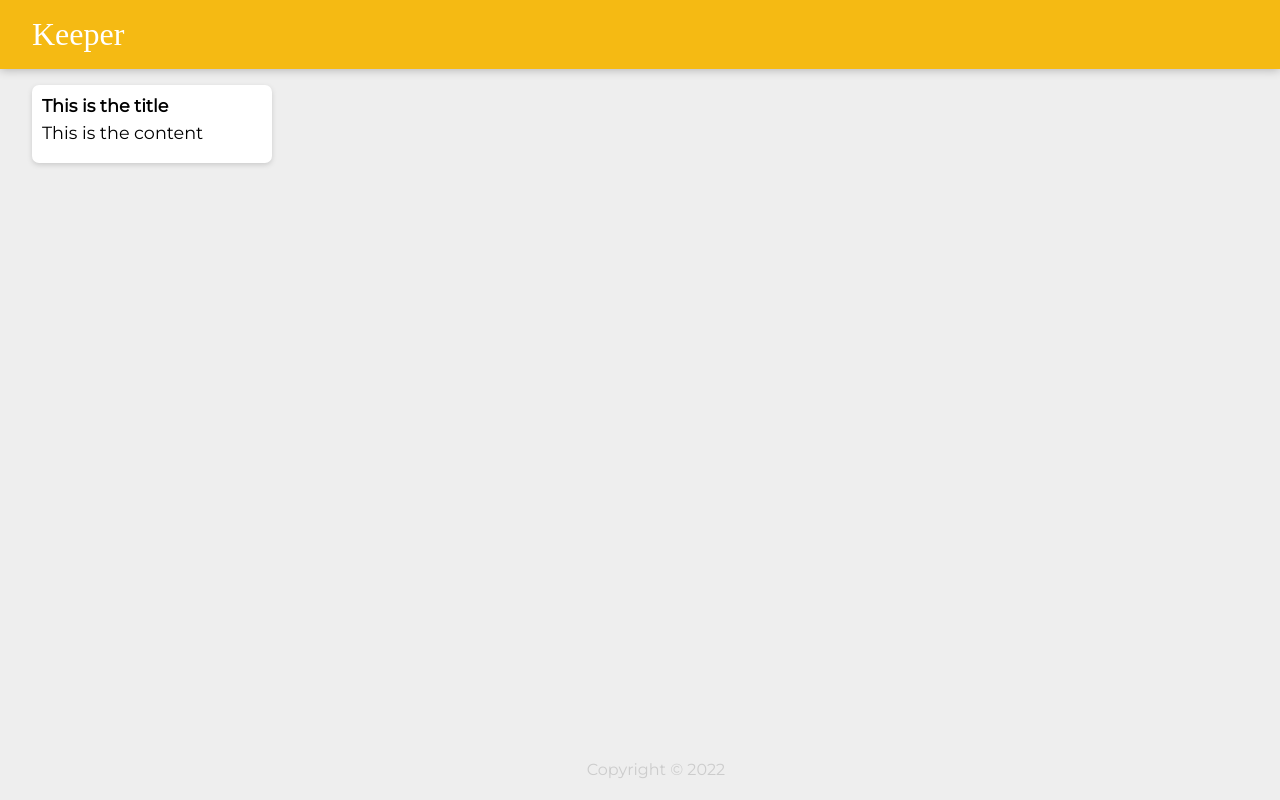
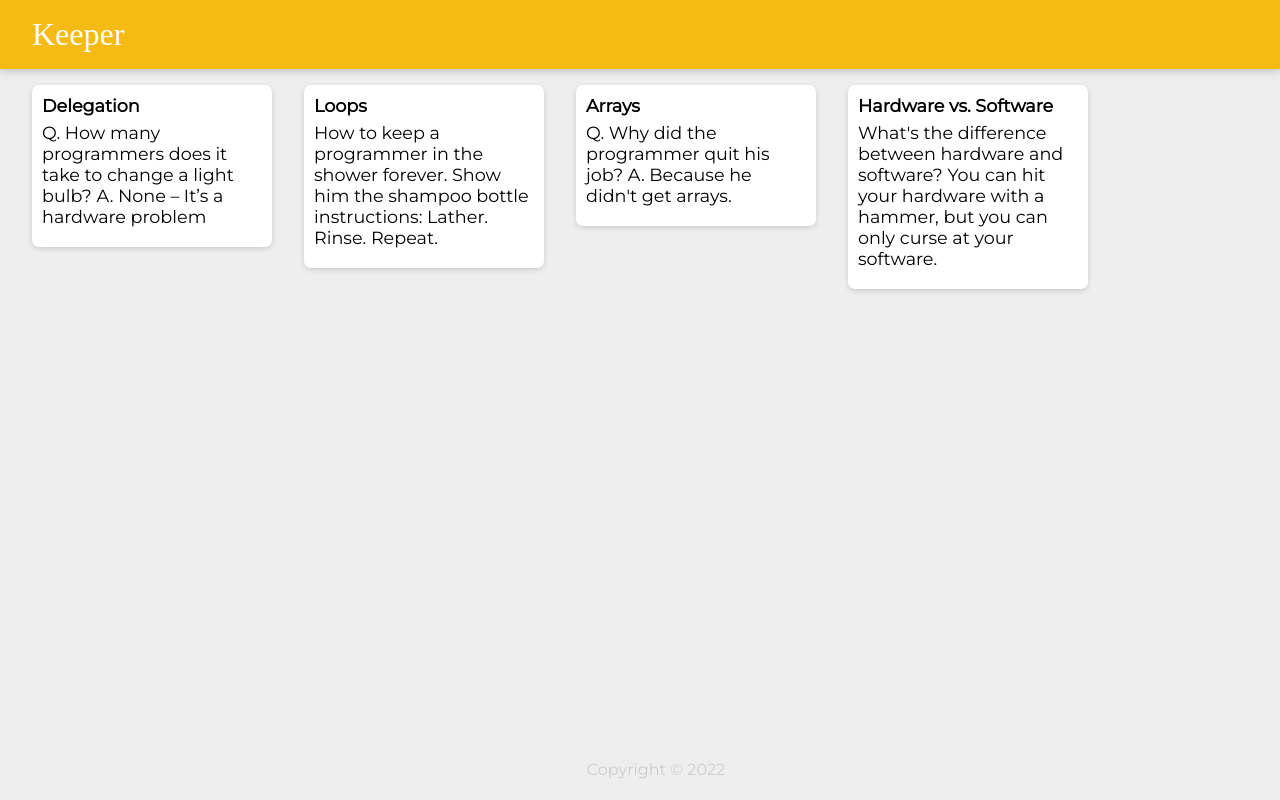
Before and after one commit to ikarabulut/keeper-app, a React (Create React App) app: page / in a window 1280 px wide. Built offline with nearby package versions, Linux system fonts and the light colour scheme; a web font is replaced by a local one.

Commit message:
Add dynamic note rendering and sample notes

```diff
--- a/src/components/App.jsx
+++ b/src/components/App.jsx
@@ -2,12 +2,20 @@
 import Header from "./Header"
 import Footer from "./Footer"
 import Note from "./Note"
+import notes from "../notes"
 
 function App() {
   return (
     <div>
       <Header />
-      <Note />
+      {notes.map(noteItem => (
+        <Note
+          key={noteItem.key}
+          title={noteItem.title}
+          content={noteItem.content}
+        />
+      ))}
+
       <Footer />
     </div>
   )
--- a/src/components/Note.jsx
+++ b/src/components/Note.jsx
@@ -1,10 +1,10 @@
 import React from "react"
 
-function Note() {
+function Note(props) {
   return (
     <div className="note">
-      <h1>This is the title</h1>
-      <p>This is the content</p>
+      <h1>{props.title}</h1>
+      <p>{props.content}</p>
     </div>
   )
 }
--- /dev/null
+++ b/src/notes.js
@@ -0,0 +1,28 @@
+const notes = [
+  {
+    key: 1,
+    title: "Delegation",
+    content:
+      "Q. How many programmers does it take to change a light bulb? A. None – It’s a hardware problem",
+  },
+  {
+    key: 2,
+    title: "Loops",
+    content:
+      "How to keep a programmer in the shower forever. Show him the shampoo bottle instructions: Lather. Rinse. Repeat.",
+  },
+  {
+    key: 3,
+    title: "Arrays",
+    content:
+      "Q. Why did the programmer quit his job? A. Because he didn't get arrays.",
+  },
+  {
+    key: 4,
+    title: "Hardware vs. Software",
+    content:
+      "What's the difference between hardware and software? You can hit your hardware with a hammer, but you can only curse at your software.",
+  },
+]
+
+export default notes
```
